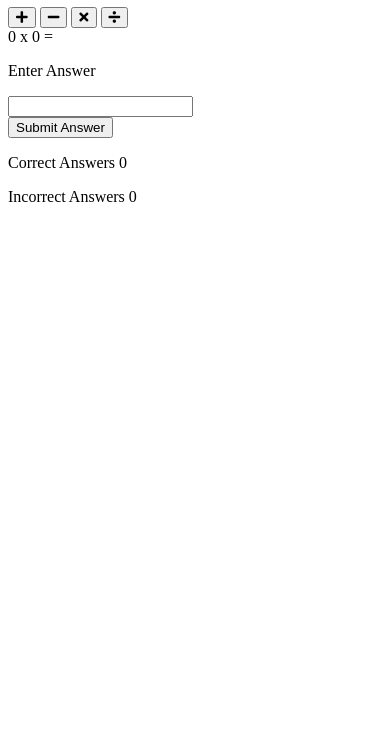
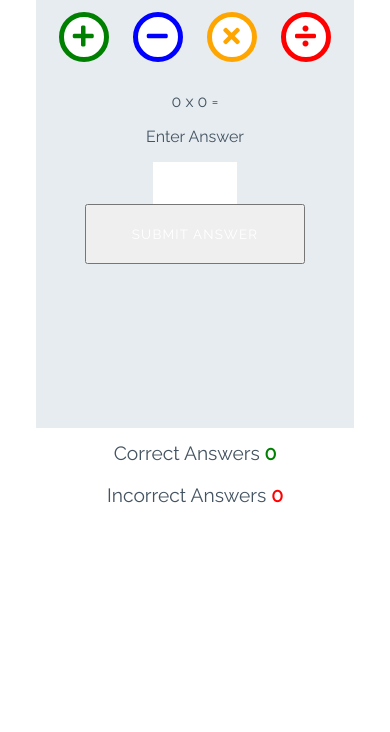
Before and after one commit to mairima/love-maths, a plain HTML site: page index.html in a window 390 px wide. Shown: the part 112-844 px from the top of the page. Drawn offline with Linux system fonts and the light colour scheme.

Commit message:
add css content ^ media queries, data type sin html

```diff
--- a/assets/css/style.css
+++ b/assets/css/style.css
@@ -0,0 +1,244 @@
+/* --------- Global style */
+
+body {
+    background-color: white;
+    font-family: "Raleway", sans-serif;
+    color: #445361;
+    text-align: center;
+}
+
+/* --------- Heading */
+
+.heading {
+    text-align: center;
+    font-size: 2.5rem;
+}
+
+.logo {
+    height: 40px;
+    padding-right: 5px;
+}
+
+/* --------- Game layout */
+
+.game-area {
+    background-color: #E6ECF0;
+    box-sizing: border-box;
+    width: 85%;
+    height: 65vh;
+    max-height: 450px;
+    max-width: 830px;
+    margin-left: auto;
+    margin-right: auto;
+    padding: 1%;
+}
+
+.question-area {
+    width: 50%;
+    font-size: 2rem;
+    margin: auto;
+    padding: 50px 0;
+}
+
+.question-area span {
+    padding: 0 15px;
+}
+
+.score-area {
+    margin: 5px auto;
+    width: 60%;
+    font-size: 1.2rem;
+}
+
+.controls-area {
+    width: 85%;
+    margin: 30px auto;
+}
+
+#score {
+    color: green;
+    font-weight: bold;
+}
+
+#incorrect {
+    color: red;
+    font-weight: bold;
+}
+
+.answer-message {
+    display: none;
+    font-size: 1rem;
+}
+
+#answer-box {
+    border: none;
+    color: #445361;
+    display: inline-block;
+    height: 40px;
+    width: 80px;
+    font-size: 1.2rem;
+}
+
+.scores {
+    display: inline-block;
+    padding: 25px;
+}
+
+/* --------- Buttons */
+
+.btn {
+    width: 220px;
+    height: 60px;
+    font-family: "Raleway", sans-serif;
+    text-transform: uppercase;
+    letter-spacing: 1.2px;
+    color: white;
+}
+
+.btn:focus {
+    outline: none;
+}
+
+.btn--big {
+    padding-top: 10px;
+    border-radius: 50%;
+    background-color: white;
+    border: 10px solid;
+    width: 100px;
+    height: 100px;
+    font-size: 3.2rem;
+    margin: 0 30px;
+    transition: all 0.5s;
+}
+
+.btn--blue {
+    border-color: blue;
+    color: blue;
+}
+
+.btn--blue:active,
+.btn--blue:hover {
+    background-color: darkblue;
+    color: white;
+}
+
+.btn--orange {
+    border-color: orange;
+    color: orange;
+}
+
+.btn--orange:active,
+.btn--orange:hover {
+    background-color: darkorange;
+    color: white;
+}
+
+.btn--red {
+    border-color: red;
+    color: red;
+}
+
+.btn--red:active,
+.btn--red:hover {
+    background-color: darkred;
+    color: white;
+}
+
+.btn--green {
+    border-color: green;
+    color: green;
+}
+
+.btn--green:active,
+.btn--green:hover {
+    background-color: darkgreen;
+    color: white;
+}
+
+.btn--gray {
+    margin-top: 25px;
+    background-color: #445361;
+    border: 1px transparent;
+    border-radius: 20px;
+}
+
+.btn--gray:active,
+.btn--gray:hover {
+    background-color: #0d1013;
+}
+
+/* --------- Media queries */
+
+@media (max-width: 414px) {
+    .controls-area {
+        width: 100%;
+    }
+
+    .btn--big {
+        margin: 0 10px;
+        padding: 5px;
+        border: 5px solid;
+        width: 50px;
+        height: 50px;
+        font-size: 1.5rem;
+    }
+
+    .btn--big::after {
+        font-size: 0.6rem;
+        left: -0.7rem;
+    }
+
+    .question-area {
+        padding: 10% 0;
+        width: 100%;
+    }
+
+    .question-area span {
+        padding: 0;
+    }
+
+    .answer-message {
+        display: block;
+    }
+
+    #answer-box {
+        display: block;
+        margin: 0 auto;
+    }
+    .btn--gray {
+        margin-top: 0;
+    }
+
+    .score-area {
+        width: 100%;
+    }
+
+    .scores {
+        margin: 0.5em auto;
+        display: block;
+        padding: 5px;
+    }
+
+    .heading {
+        font-size: 2rem;
+    }
+}
+
+@media (max-width: 320px) {
+    .game-area {
+        height: 70vh;
+    }
+
+    .controls-area {
+        width: 75%;
+        margin: 10px auto;
+    }
+
+    .btn--big {
+        margin: 10px 10px;
+    }
+    .question-area {
+        padding: 10px 0;
+    }
+
+}
--- a/index.html
+++ b/index.html
@@ -17,10 +17,10 @@
     <h1 class="heading"> <img class="logo" src="assets/images/logo.png" alt="logo"> Love Maths</h1>
     <div class="game-area">
         <div class="controls-area">
-        <button class="btn btn--big btn--green"> <i class="fas fa-plus"></i></button>
-        <button class="btn btn--big btn--blue"> <i class="fas fa-minus"></i></button>
-        <button class="btn btn--big btn--orange"> <i class="fas fa-times"></i></button>
-        <button class="btn btn--big btn--red"> <i class="fas fa-divide"></i></button>
+        <button data-type="addition" class="btn btn--big btn--green"> <i class="fas fa-plus"></i></button>
+        <button data-type="subtract"class="btn btn--big btn--blue"> <i class="fas fa-minus"></i></button>
+        <button data-type="multiply"class="btn btn--big btn--orange"> <i class="fas fa-times"></i></button>
+        <button data-type="division"class="btn btn--big btn--red"> <i class="fas fa-divide"></i></button>
     </div>
     <div class question-area>
         <span id="operand1">0</span>
@@ -30,7 +30,7 @@
         <p class="answer-message">Enter Answer</p>
         <input id="answer-box" type="number">
     </div>
-    <button class="btn btn--grey">Submit Answer</i></button>
+    <button data-type="submit"class="btn btn--grey">Submit Answer</i></button>
     </div>
 
     <div class="score-area">
```
